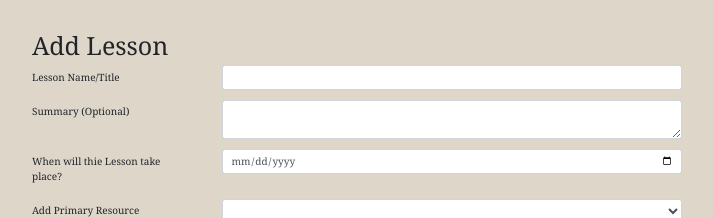
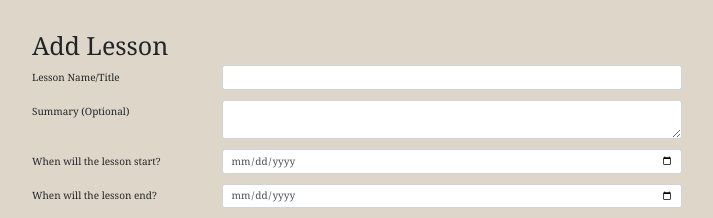
Before and after one commit to kristenkrofchik/history_lesson_capstone, a Flask app: page /lessons/new in a window 1280 px wide. Shown: the part 45-263 px from the top of the page, without its empty margins (53-766 px from the left). Run offline with Flask 2, Linux system fonts and the light colour scheme; the visitor is signed in with stand-in values (Sample User, id 1); data comes from the database, SQL or seed files in the repository; lists and menus that the app fills with data are empty; some libraries are stand-ins or nearby versions.

Commit message:
working on styling, small changes to routes

```diff
--- a/app.py
+++ b/app.py
@@ -341,13 +341,15 @@ def handle_add_lesson_form(user_id):
     if form.validate_on_submit():
         title = form.title.data
         summary = form.summary.data
-        date = form.date.data.strftime('%Y-%m-%d')
+        start_date = form.start_date.data.strftime('%Y-%m-%d')
+        end_date = form.end_date.data.strftime('%Y-%m-%d')
         resources = form.resources.data
 
         lesson = Lesson(
             title=title,
             summary=summary,
-            date=date,
+            start_date=date,
+            end_date=date,
             user_id=user.id
         )
 
@@ -406,7 +408,8 @@ def handle_edit_lesson_form(lesson_id):
     if form.validate_on_submit():
         lesson.title = form.title.data
         lesson.summary = form.summary.data
-        lesson.date = form.date.data.strftime('%Y-%m-%d')
+        lesson.start_date = form.start_date.data.strftime('%Y-%m-%d')
+        lesson.end_date = form.end_date.data.strftime('%Y-%m-%d')
         lesson.resources = form.resources.data
 
         db.session.commit()
@@ -510,20 +513,23 @@ def delete_resource(resource_id):
 
 #    return jsonify(user=serialized)
 
+"""
 @app.route("/api/lessons/add", methods=['GET', 'POST'])
 def jsonify_lesson_data():
     user = User.query.get_or_404(session['id'])
 
     title = request.json["title"]
     summary = request.json["summary"]
-    date = request.json["date"]
+    start_date = request.json["start_date"]
+    end_date = request.json["end_date"]
 
-    new_lesson = Lesson(title=title, summary=summary, date=date, user_id=user.id)
+    new_lesson = Lesson(title=title, summary=summary, start_date=start_date, end_date=end_date, user_id=user.id)
 
     db.session.add(new_lesson)
     db.session.commit()
 
     return redirect(f"/users/{user.id}", user=user)
+"""
 
 
 @app.route("/api/resources/add", methods=['GET', 'POST'])
--- a/forms.py
+++ b/forms.py
@@ -92,9 +92,12 @@ class AddLessonForm(FlaskForm):
     summary = TextAreaField(
         "Summary (Optional)",
     )
-    date = DateField(
-        "When will thie Lesson take place?", format='%Y-%m-%d',
+    start_date = DateField(
+        "When will the lesson start?", format='%Y-%m-%d',
         validators=[InputRequired()],
+    )
+    end_date = DateField(
+        "When will the lesson end?", format='%Y-%m-%d',
     )
     resources = SelectField(
         "Add Primary Resource", coerce=int
@@ -109,9 +112,12 @@ class EditLessonForm(FlaskForm):
     summary = TextAreaField(
         "Summary (Optional)",
     )
-    date = DateField(
-        "When will thie Lesson take place?", format='%Y-%m-%d',
+    start_date = DateField(
+        "When will the lesson start?", format='%Y-%m-%d',
         validators=[InputRequired()],
+    )
+    end_date = DateField(
+        "When will the lesson end?", format='%Y-%m-%d',
     )
     resources = SelectField(
         "Add Primary Resource", coerce=int
--- a/templates/users/followers.html
+++ b/templates/users/followers.html
@@ -28,6 +28,8 @@
 
           </div>
         </div>
+      </div>
+    </div>
 
       {% endfor %}
 
```
Also changed, not shown: templates/users/home.html (+4 -11 lines).
